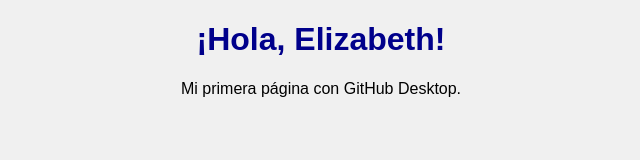
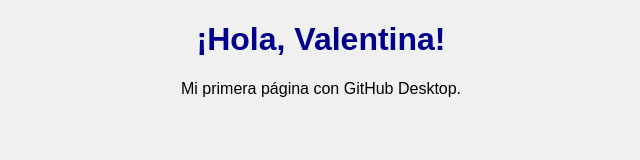
Before and after one commit to Eliza16011983/PRACTICO_GIT_ELIZABETH_DELEON_VALENTINA_OLIVERA, a plain HTML site: page index.html in a window 1280 px wide. Shown: the full height of the page, 319-959 px from the left. Drawn offline with Linux system fonts and the light colour scheme.

Commit message:
Update index.html

```diff
--- a/index.html
+++ b/index.html
@@ -6,7 +6,7 @@
     <link rel="stylesheet" href="style.css">
 </head>
 <body>
-    <h1>¡Hola, Elizabeth!</h1>
+    <h1>¡Hola, Valentina!</h1>
     <p>Mi primera página con GitHub Desktop.</p>
 </body>
 </html>
```
